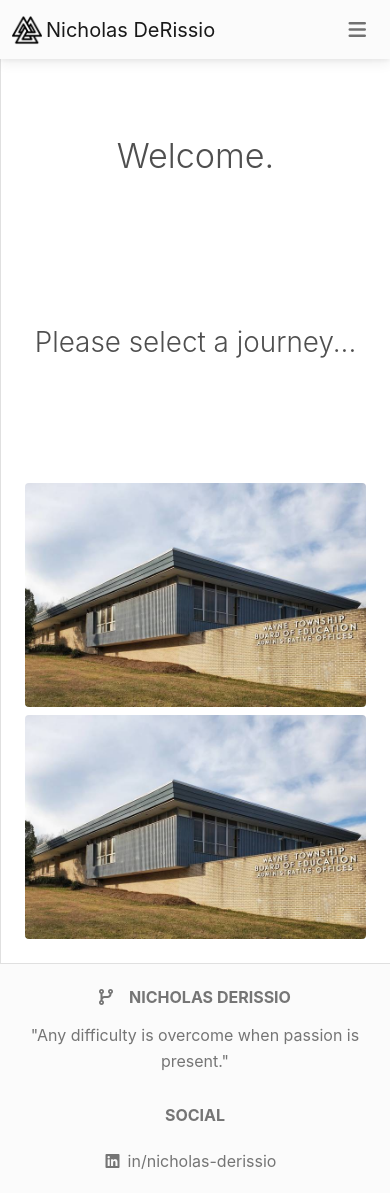
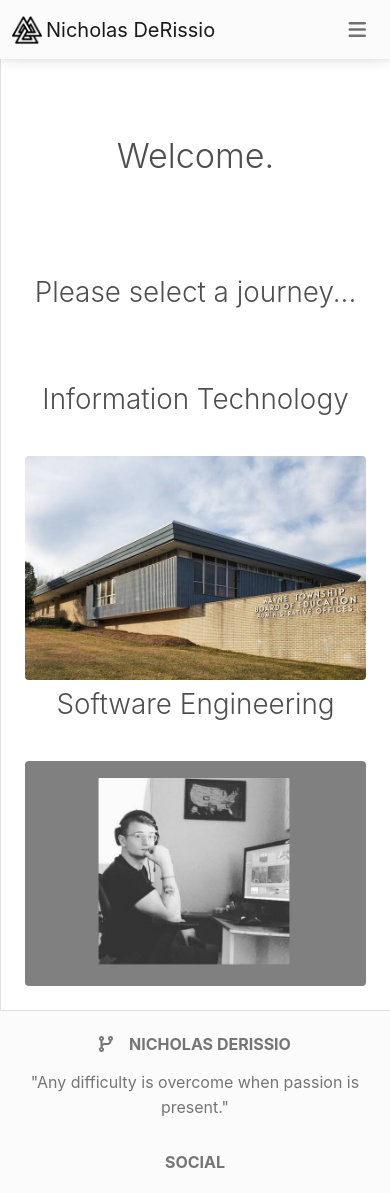
Before and after one commit to KantKontrol/React-Portfolio-2, a React (Create React App) app: page / in a window 390 px wide. Shown: the top 1193 px of the page. Built offline with nearby package versions, Linux system fonts and the light colour scheme.

Commit message:
updated about page

```diff
--- a/src/pages/About/index.tsx
+++ b/src/pages/About/index.tsx
@@ -4,6 +4,7 @@ import PageBase from "../../components/PageBase";
 import ReactMarkdown from "react-markdown";
 import NavCard from "../../components/NavCard";
 import boe from "./images/boe.jpg";
+import atpct from "./images/atpct.jpg";
 
 const About = () => {
   return (
@@ -21,23 +22,38 @@ const About = () => {
       <MDBRow>
         <MDBCol
           className="d-flex align-items-center justify-content-center text-center"
-          style={{ height: 200 }}
+          style={{ height: 100 }}
         >
           <MDBTypography tag="div" className="display-6 pb-3 mb-3">
             Please select a journey...
           </MDBTypography>
         </MDBCol>
       </MDBRow>
-      <MDBRow>
-        <MDBCol sm="6"></MDBCol>
-        <MDBCol sm="6"></MDBCol>
-      </MDBRow>
-      <MDBRow className="p-4 gy-2">
+
+      <MDBRow className="p-4 gy-2 text-center">
         <MDBCol sm="6">
-          <NavCard title="Information Technology" to="/it" imgSrc={boe} />
+          <MDBRow className="d-md-none">
+            <MDBTypography tag="div" className="display-6 pb-3 mb-4">
+              Information Technology
+            </MDBTypography>
+          </MDBRow>
+          <MDBRow>
+            <NavCard title="Information Technology" to="/it" imgSrc={boe} />
+          </MDBRow>
         </MDBCol>
         <MDBCol sm="6">
-          <NavCard title="Software Engineering" to="/software" imgSrc={boe} />
+          <MDBRow className="d-md-none">
+            <MDBTypography tag="div" className="display-6 pb-3 mb-4">
+              Software Engineering
+            </MDBTypography>
+          </MDBRow>
+          <MDBRow>
+            <NavCard
+              title="Software Engineering"
+              to="/software"
+              imgSrc={atpct}
+            />
+          </MDBRow>
         </MDBCol>
       </MDBRow>
     </PageBase>
```
Also changed, not shown: src/pages/About/images/atpct.jpg (added).
